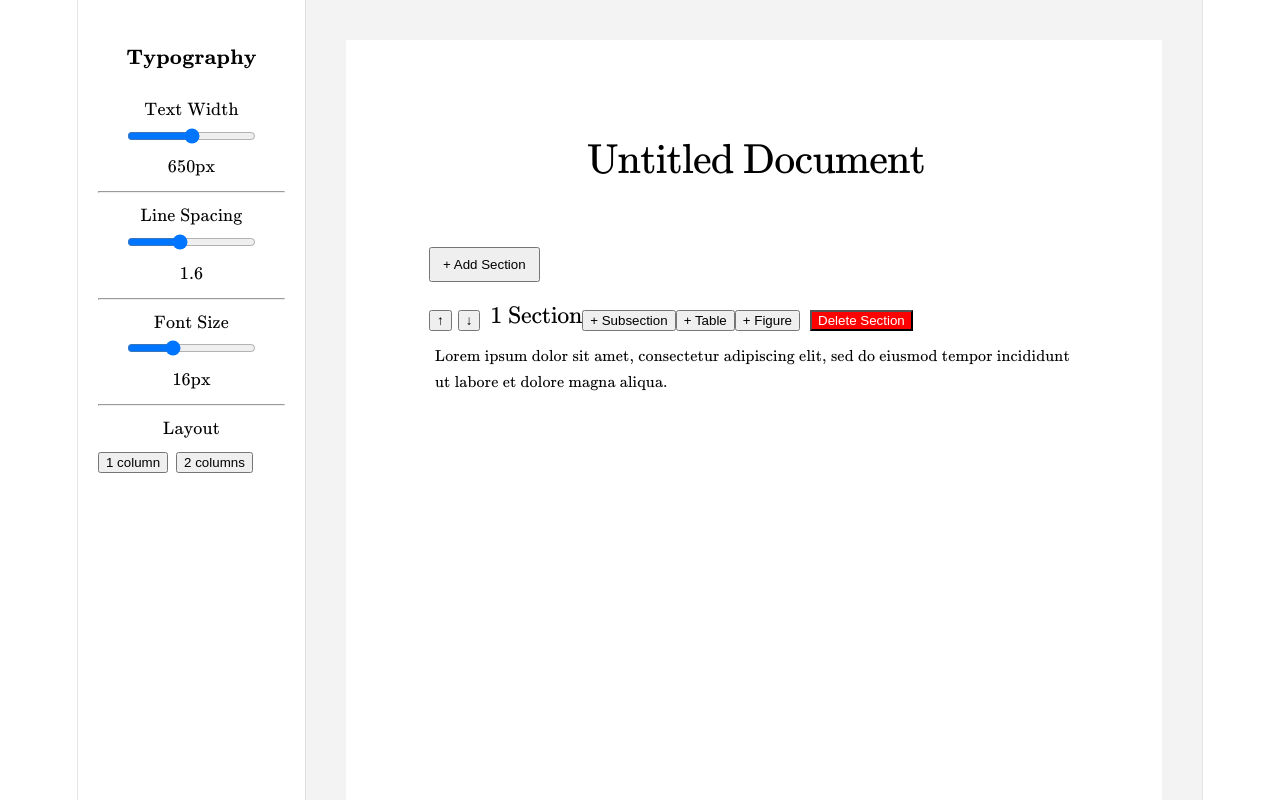
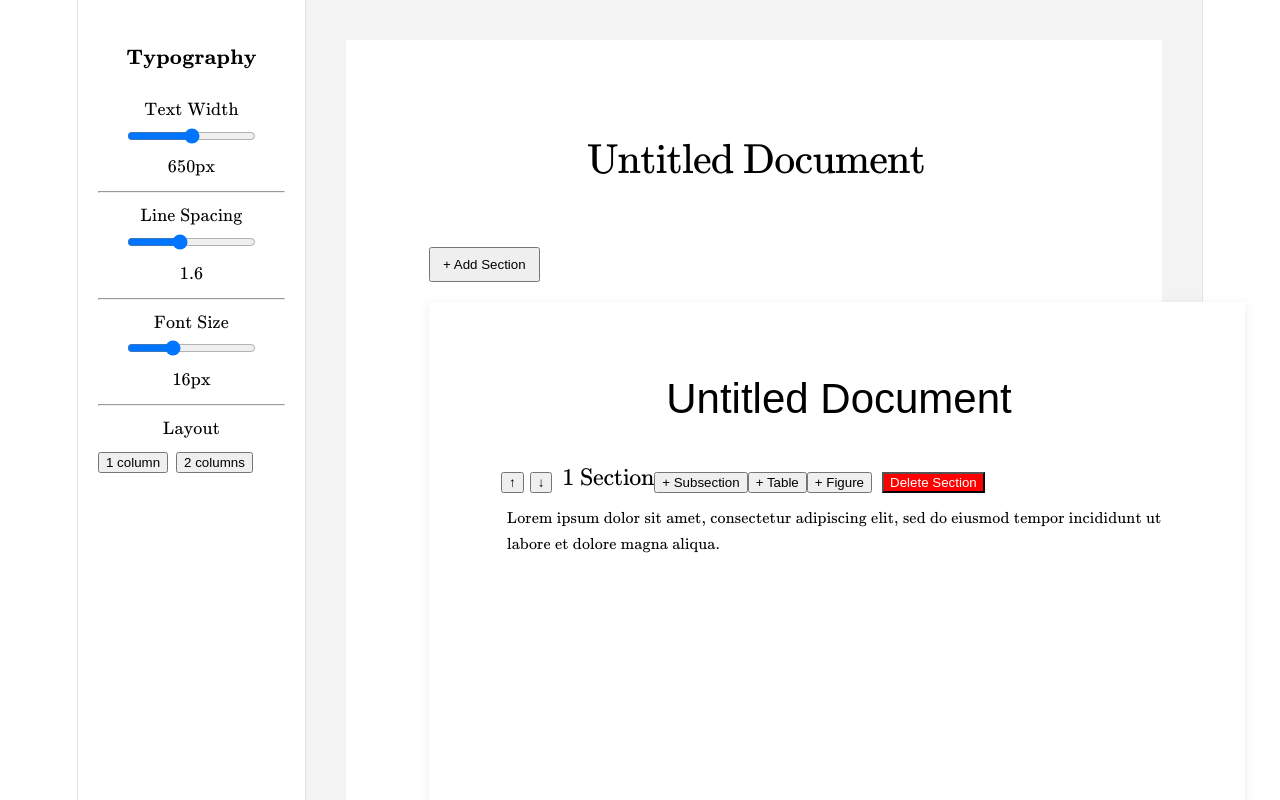
Before and after one commit to KevHamm/blox, a React (Vite) app in the folder frontend/: page / in a window 1280 px wide. Both pictures are taken after a click on the button "+ Add Section". Shown: the top 800 px of the page. Built offline with nearby package versions, Linux system fonts and the light colour scheme.

Commit message:
multiple pages now possible, rendering not working yet

```diff
--- a/frontend/src/App.tsx
+++ b/frontend/src/App.tsx
@@ -2,6 +2,8 @@ import { useState } from "react";
 import { sampleDocument } from "./data/sampleDocument";
 import { DocumentRenderer } from "./renderer/DocumentRenderer";
 import type { DocumentNode } from "./types/document";
+import { paginateDocument } from "./utils/paginateDocument";
+import { Page } from "./components/Page";
 import "katex/dist/katex.min.css";
 
 import {
@@ -23,6 +25,7 @@ export default function App() {
   const [doc, setDoc] = useState<DocumentNode>(sampleDocument);
   const [editingId, setEditingId] = useState<string | null>(null);
   const [documentTitle, setDocumentTitle] = useState("Untitled Document");
+  const pages = paginateDocument(doc);
 
   // -----------------------------
   // LAYOUT STATE
@@ -751,10 +754,29 @@ export default function App() {
                   + Add Section
                 </button>
 
+                {pages.map((pageNodes: any[], pageIndex: number) => (
+                  <Page key={pageIndex}>
+
+                    {pageIndex === 0 && (
+                      <div style={{ textAlign: "center", marginBottom: 40}}>
+                        <input
+                          value={documentTitle}
+                          onChange={(e) => setDocumentTitle(e.target.value)}
+                          style={{
+                            fontSize: 42,
+                            fontWeight: 400,
+                            border: "none",
+                            outline: "none",
+                            textAlign: "center",
+                            width: "100%"
+                          }}
+                        />
+                      </div>
+                    )}
+
                     <DocumentRenderer
-                  node={doc}
+                      node={{ children: pageNodes }}
                       editingId={editingId}
-                  setDoc={setDoc}
                       setEditingId={setEditingId}
                       updateTextById={updateTextById}
                       updateSectionTitle={updateSectionTitle}
@@ -773,6 +795,8 @@ export default function App() {
                       moveSubsection={moveSubsection}
                       updateFigureCaption={updateFigureCaption}
                     />
+                  </Page>
+                ))}
               </div>
             </div>
           </div>
--- a/frontend/src/components/Page.tsx
+++ b/frontend/src/components/Page.tsx
@@ -1,9 +1,10 @@
-function Page({ children }: { children: any }) {
+export function Page({ children }: { children: any }) {
   return (
     <div
       style={{
         width: 816,
-        minHeight: 1056,
+        height: 1056,
+        overflow: "hidden",
         background: "white",
         marginBottom: 24,
         padding: "72px 72px 96px",
```
Lines whose indentation alone changed are shown as unchanged.
